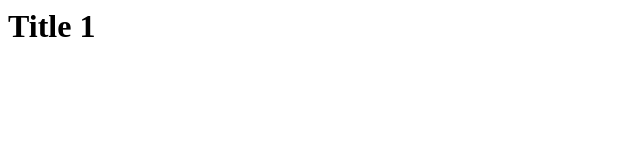
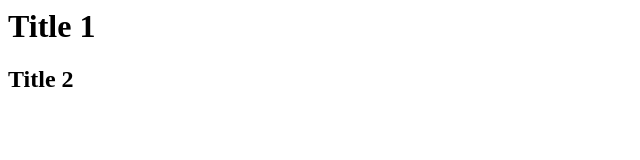
Before and after one commit to Trillat/-helloWorld-, a plain HTML site: page index.html in a window 1280 px wide. Shown: the full height of the page, 0-640 px from the left. Drawn offline with Linux system fonts and the light colour scheme.

Commit message:
Change subtitle 2

```diff
--- a/index.html
+++ b/index.html
@@ -9,8 +9,8 @@
 </head>
 <body>
 <h1>Title 1<h1>
+ <h2>Title 2</h2>
 
-</p>
 
 </body>
 </html>
```
